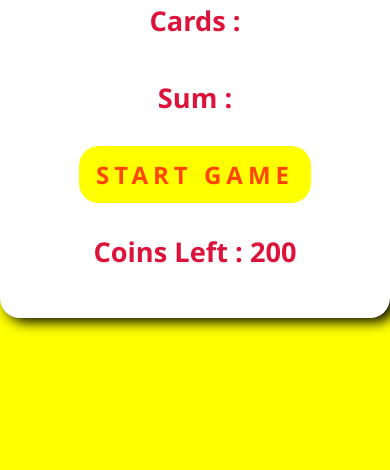
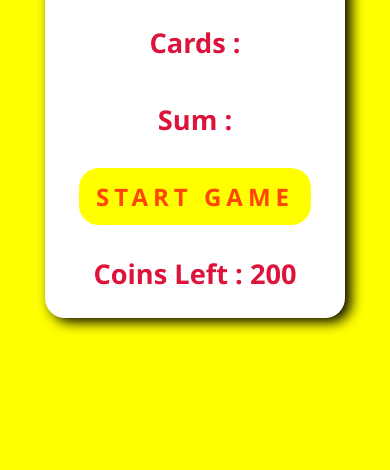
Before and after one commit to dev-sujay/blackjack, a plain HTML site: page index.html in a window 390 px wide. Shown: the part 374-844 px from the top of the page. Drawn offline with Linux system fonts and the light colour scheme.

Commit message:
adjusted width for phone

```diff
--- a/css/style.css
+++ b/css/style.css
@@ -95,3 +95,10 @@ p{
 .show{
      display: block;
 }
+
+
+@media screen and (max-width:600px){
+    .content{
+        width:300px
+    }
+}
```
